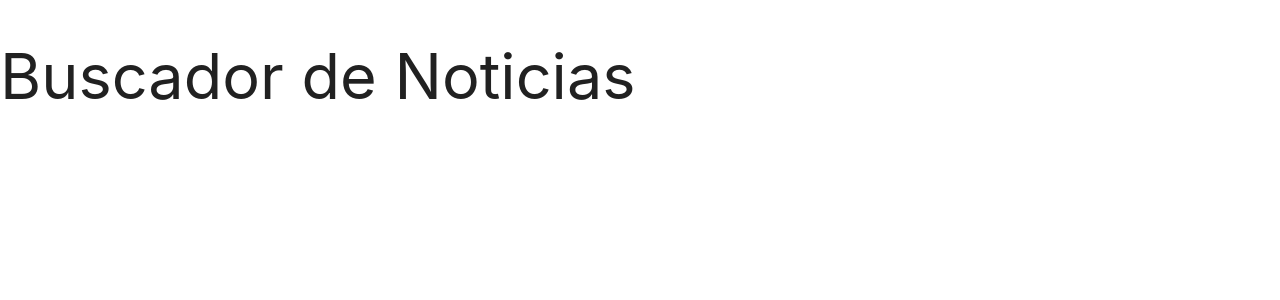
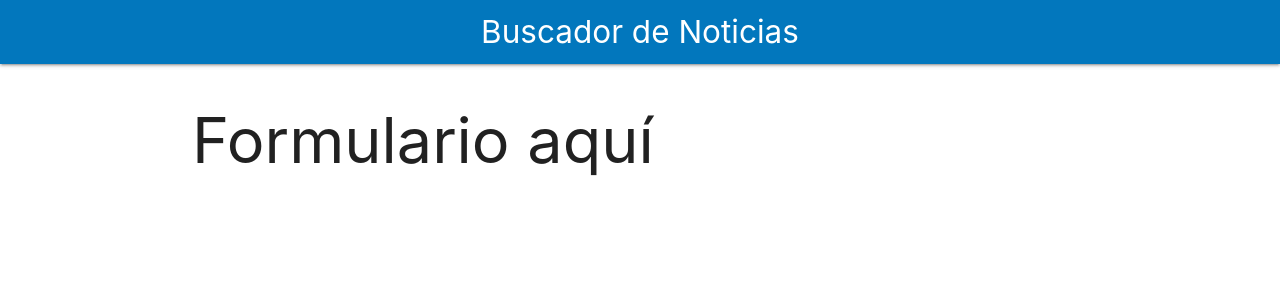
Before and after one commit to santiago-rodrig/news-searcher, a React (Create React App) app: page / in a window 1280 px wide. Shown: the top 300 px of the page. Built offline with nearby package versions, Linux system fonts and the light colour scheme.

Commit message:
feature: Header component

```diff
--- a/src/App.js
+++ b/src/App.js
@@ -1,7 +1,15 @@
-import React from "react";
+import React, { Fragment } from "react";
+import Header from "./components/Header";
 
 function App() {
-  return <h1>Buscador de Noticias</h1>;
+  return (
+    <>
+      <Header>Buscador de Noticias</Header>
+      <div className="container white">
+        <h1>Formulario aquí</h1>
+      </div>
+    </>
+  );
 }
 
 export default App;
--- /dev/null
+++ b/src/components/Header.js
@@ -0,0 +1,13 @@
+import React from "react";
+
+const Header = ({ children }) => {
+  return (
+    <nav className="nav-wrapper light-blue darken-3">
+      <a href="#!" className="brand-logo center">
+        {children}
+      </a>
+    </nav>
+  );
+};
+
+export default Header;
```
